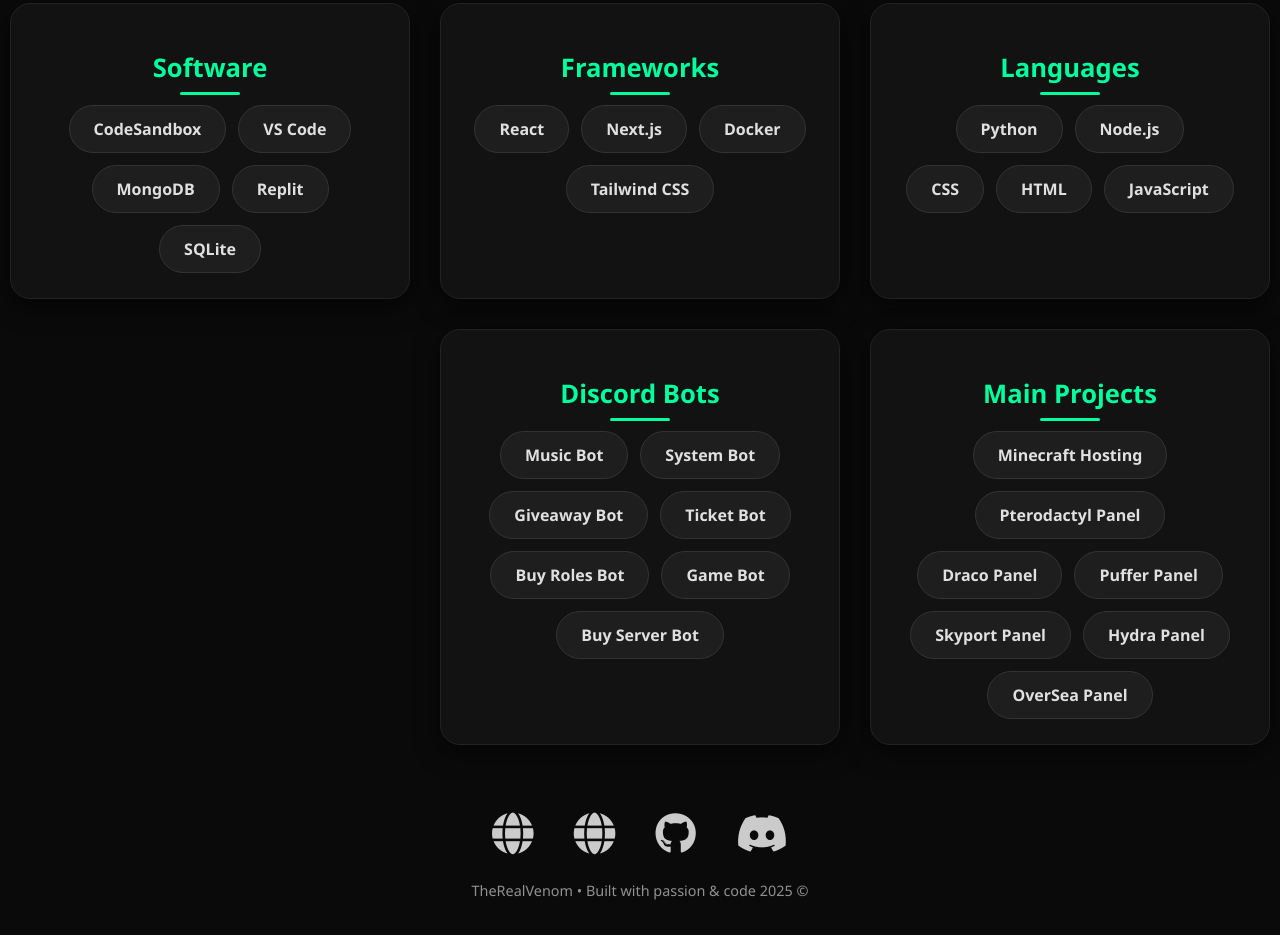
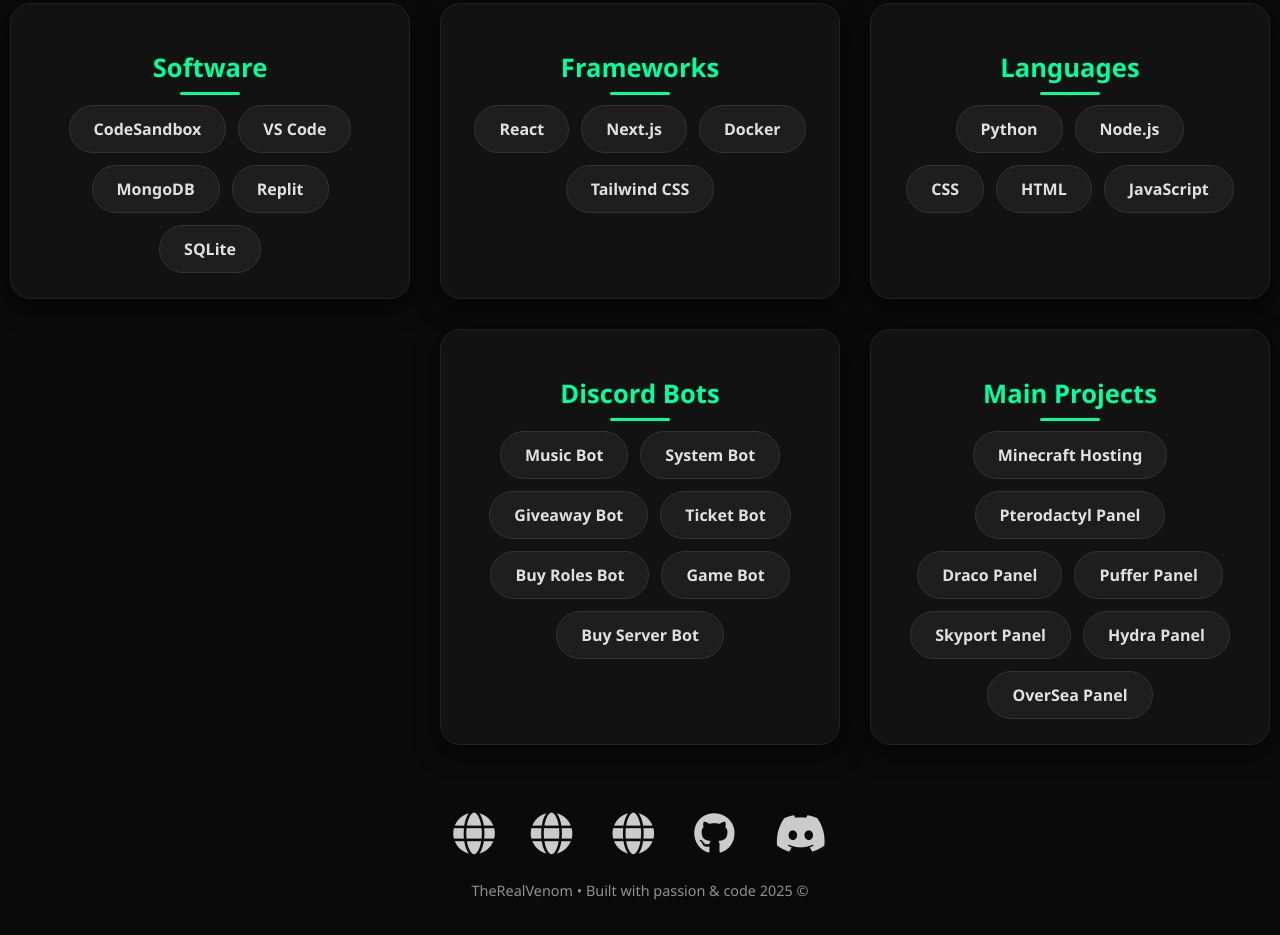
Before and after one commit to TheRealVenom1/VENOM-DEV, a plain HTML site: page index.html in a window 1280 px wide. Shown: the part 377-1312 px from the top of the page. Drawn offline with Linux system fonts and the light colour scheme.

Commit message:
Update index.html

```diff
--- a/index.html
+++ b/index.html
@@ -237,6 +237,9 @@
             <!-- لينك مخصص 2 - أيقونة كوكب برضو -->
             <a href="https://your-second-custom-link.com" target="_blank" title="Custom Link 2">
                 <i class="fas fa-globe"></i>
+
+                <a href="https://your-first-custom-link.com" target="_blank" title="Custom Link 1">
+                <i class="fas fa-globe"></i>
             </a>
         </div>
         <p>© 2025 TheRealVenom • Built with passion & code</p>
```
